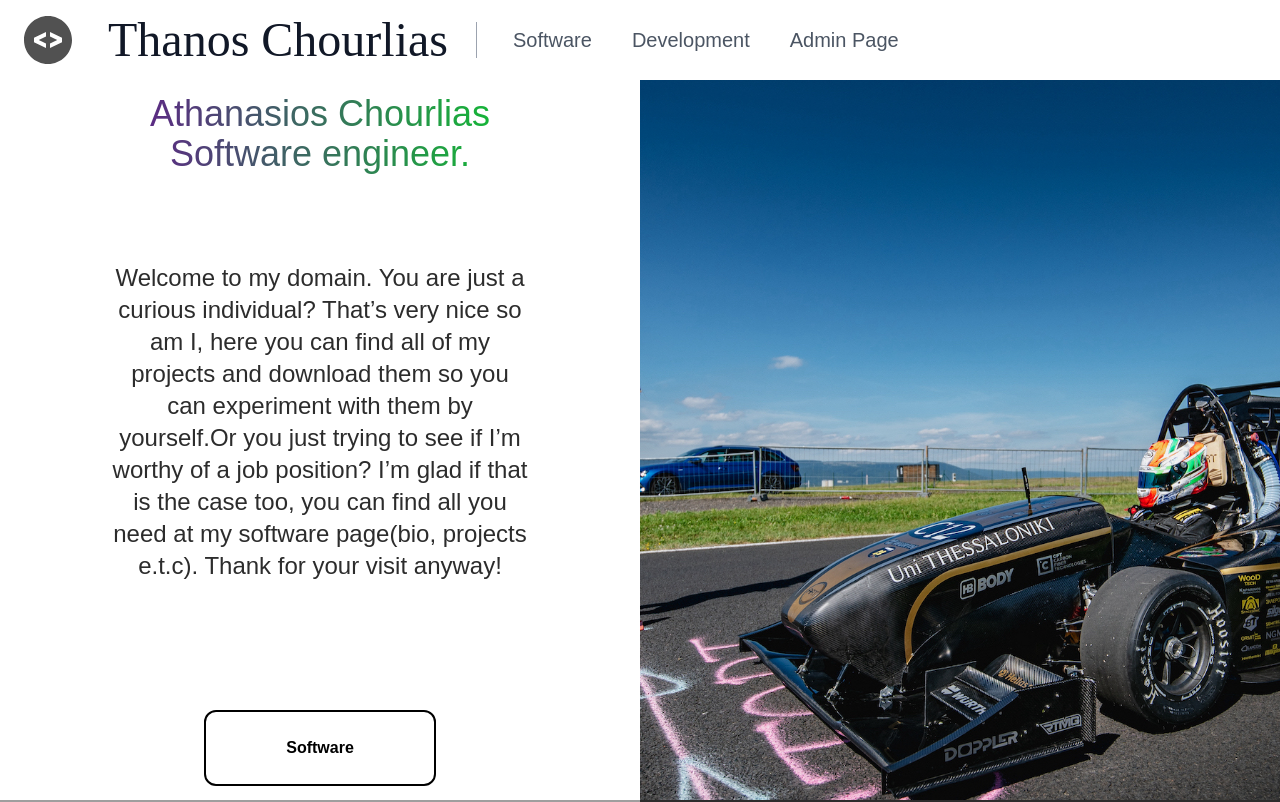
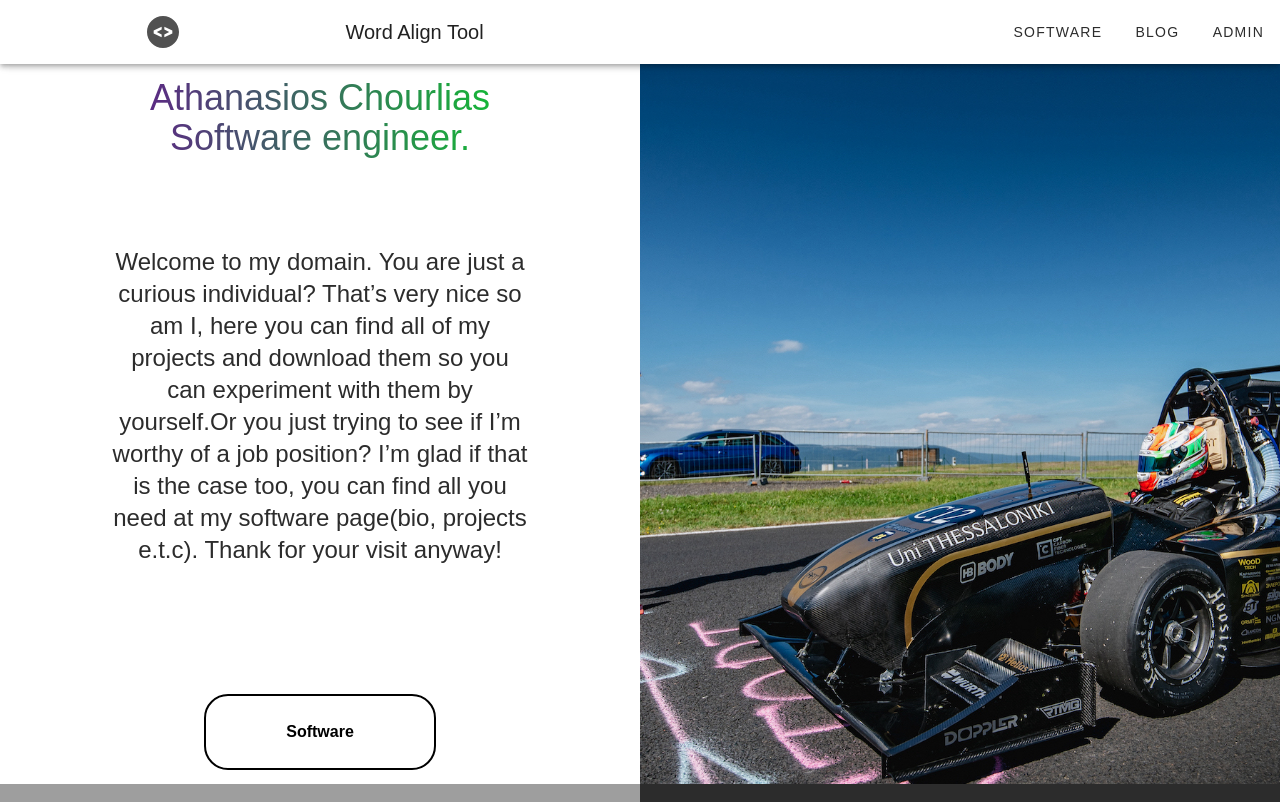
Before and after one commit to Athanasioschourlias/pesonal-web-page-v3-client, a Vue app: page / in a window 1280 px wide. Shown: the top 802 px of the page. Built offline with nearby package versions, Linux system fonts and the light colour scheme; grey boxes are pictures that could not be loaded.

Commit message:
feature/PWPS-36:
* installed vuetify
* created a new nav-bar with veutify to not interfeer with other components

```diff
--- a/package.json
+++ b/package.json
@@ -15,7 +15,8 @@
     "@fortawesome/free-solid-svg-icons": "^5.15.4",
     "@fortawesome/vue-fontawesome": "^3.0.0-5",
     "vue": "^3.2.16",
-    "vue-router": "^4.0.3"
+    "vue-router": "^4.0.3",
+    "vuetify": "^3.1.4"
   },
   "devDependencies": {
     "@typescript-eslint/eslint-plugin": "^5.1.0",
--- a/src/App.vue
+++ b/src/App.vue
@@ -1,7 +1,12 @@
 <template>
-  <nav-bar/>
-  <router-view/>
-  <ft/>
+  <v-app class="">
+    <nav-bar/>
+    <v-main>
+        <!--Here the main page and components will be rendered-->
+        <RouterView/>
+    </v-main>
+    <ft/>
+  </v-app>
 </template>
 
 <script lang="ts">
--- a/src/components/navigationBar.vue
+++ b/src/components/navigationBar.vue
@@ -1,34 +1,37 @@
 <template>
-  <header class="text-gray-600 body-font select-none bg-white sticky top-0 z-50">
-    <div
-        class="container mx-auto flex flex-wrap min-h-10v flex-col md:flex-row items-center"
-    >
-      <router-link to="/"
-          class="flex title-font font-medium items-center text-gray-900 mb-4 md:mb-0"
+  <v-app-bar
+      app
+      elevate-on-scroll="true"
+  >
+    <v-img src="/public/icons/code.svg" height="32"></v-img>
+    <v-toolbar-title>Word Align Tool</v-toolbar-title>
+    <v-spacer></v-spacer>
+    <router-link to="/software">
+      <v-btn
+            text
+            color="anchor"
+            class="hover:bg-neutral-50">
+          Software
+      </v-btn>
+    </router-link>
+    <router-link to="/blog">
+      <v-btn text
+             color="anchor"
+             class="hover:bg-neutral-50">
+          Blog
+      </v-btn>
+    </router-link>
+    <router-link to="/admin">
+      <v-btn text
+             color="anchor"
+             class="hover:bg-neutral-50">
+        Admin
+      </v-btn>
+    </router-link>
 
-      >
-        <img src="/icons/code.svg" alt="" class="w-12 mx-6" />
-        <span class="mx-3 text-5xl font-vibes">Thanos Chourlias</span>
-      </router-link>
-      <nav
-          class="md:mr-auto
-                  md:ml-4
-                  md:py-1
-                  md:pl-4
-                  md:border-l
-                  md:border-gray-400
-                  flex
-                  flex-wrap
-                  items-center
-                  text-xl
-                  justify-center"
-      >
-        <router-link class="mx-5 hover:text-gray-900" to="/software">Software</router-link>
-        <router-link class="mx-5 hover:text-gray-900" to="/dev">Development</router-link>
-        <router-link class="mx-5 hover:text-gray-900" to="/admin">Admin Page</router-link>
-      </nav>
-    </div>
-  </header>
+<!--    TODO- Feature idea, create a dark theme for the page-->
+<!--    <v-btn class="p-4" @click="toggleTheme">Change Theme</v-btn>-->
+  </v-app-bar>
 </template>
 
 <script lang="ts">
--- a/src/helpers/router.ts
+++ b/src/helpers/router.ts
@@ -19,19 +19,9 @@ const routes: Array<RouteRecordRaw> = [
 		component: () => import("../views/SoftwarePage.vue"),
 	},
 	{
-		path: "/dev",
-		name: "SoftwarePage",
-		component: () => import("../views/Development.vue"),
-	},
-	{
-		path: "/dev/hardware",
-		name: "DevelopmentHardware",
-		component: () => import("../views/DevelopmentHardware.vue"),
-	},
-	{
-		path: "/dev/chassis",
-		name: "DevelopmentChassis",
-		component: () => import("../views/DevelopmentChassis.vue"),
+		path: "/blog",
+		name: "Blog",
+		component: () => import("../views/Blog.vue"),
 	},
 	{
 		path: "/:pathMatch(.*)*",
--- a/src/main.ts
+++ b/src/main.ts
@@ -1,10 +1,17 @@
 import { createApp } from "vue"
 import App from "./App.vue"
 import router from "./helpers/router"
-import "./index.css"
+import "./assets/index.css"
+
+import {createVuetify, ThemeDefinition} from "vuetify"
+import "vuetify/dist/vuetify.css"
+import "vuetify/styles"
+import * as components from "vuetify/components"
+import * as directives from "vuetify/directives"
 
 import { library } from "@fortawesome/fontawesome-svg-core"
 import { FontAwesomeIcon } from "@fortawesome/vue-fontawesome"
+import { aliases, md } from "vuetify/iconsets/md"
 
 import {
 	faGithub,
@@ -29,7 +36,57 @@ library.add(
 	faChevronUp
 )
 
+
+const myCustomLightTheme: ThemeDefinition = {
+	dark: false,
+	colors: {
+		background: "#FFFFFF",
+		surface: "#FFFFFF",
+		primary: "#6200EE",
+		secondary: "#03DAC6",
+		"es-theme-col":"#426B85",
+		"es-theme-col-2":"#B00835",
+		error: "#B00020",
+		info: "#2196F3",
+		success: "#4CAF50",
+		warning: "#FB8C00",
+		anchor: "#2c2c2c", // defaults to 'primary', overrided to another color
+	}
+}
+
+const myCustomDarkTheme: ThemeDefinition = {
+	dark: true,
+	colors: {
+		//Here we are just appending at the default theme colors.
+		"es-theme-col":"#426B85",
+		"es-theme-col-2":"#B00835",
+		anchor: "#e0e0e0", // defaults to 'primary', overrided to another color
+	}
+}
+
+
+const vuetify = createVuetify({
+	components,
+	directives,
+	ssr: true,
+	icons: {
+		defaultSet: "md",
+		aliases,
+		sets: {
+			md,
+		},
+	},
+	theme: {
+		defaultTheme: "myCustomLightTheme",
+		themes: {
+			myCustomLightTheme,
+			myCustomDarkTheme
+		},
+	},
+})
+
 createApp(App)
 	.component("font-awesome-icon", FontAwesomeIcon)
 	.use(router)
+	.use(vuetify)
 	.mount("#app")
--- /dev/null
+++ b/src/views/Blog.vue
@@ -0,0 +1,27 @@
+<template>
+  <v-container fluid class="min-h-80v pa-0 flex flex-row justify-center">
+
+    <section class="w-full h-52 flex items-center overflow-hidden justify-center">
+      <img class="object-cover" src="/public/images/Development/coding_dev.png"/>
+      <h1 class="text-white
+                  text-xl
+                  sm:text-4xl
+                  md:text-6xl
+                  lg:text-7xl
+                  absolute
+                  font-thin">Development</h1>
+    </section>
+
+  </v-container>
+</template>
+
+<script lang="ts">
+import {defineComponent} from "vue"
+
+export default defineComponent({
+	name: "Blog",
+	components: {
+
+	},
+})
+</script>
--- a/tailwind.config.js
+++ b/tailwind.config.js
@@ -22,6 +22,16 @@ module.exports = {
         sans: ["Poppins", ...defaultTheme.fontFamily.sans]
       },
       minHeight: {
+        '0': '0',
+        "10v":"10vh",
+        '1/4': '25%',
+        '1/2': '50%',
+        '3/4': '75%',
+        '80v' : '80vh',
+        '90v': '90vh',
+        'full': '100%',
+      },
+      maxHeight: {
         '0': '0',
         "10v":"10vh",
         '1/4': '25%',
```
Also changed, not shown: src/assets/index.css (renamed from src/index.css), 1 other file (tests, documents, lock files or other folders).
